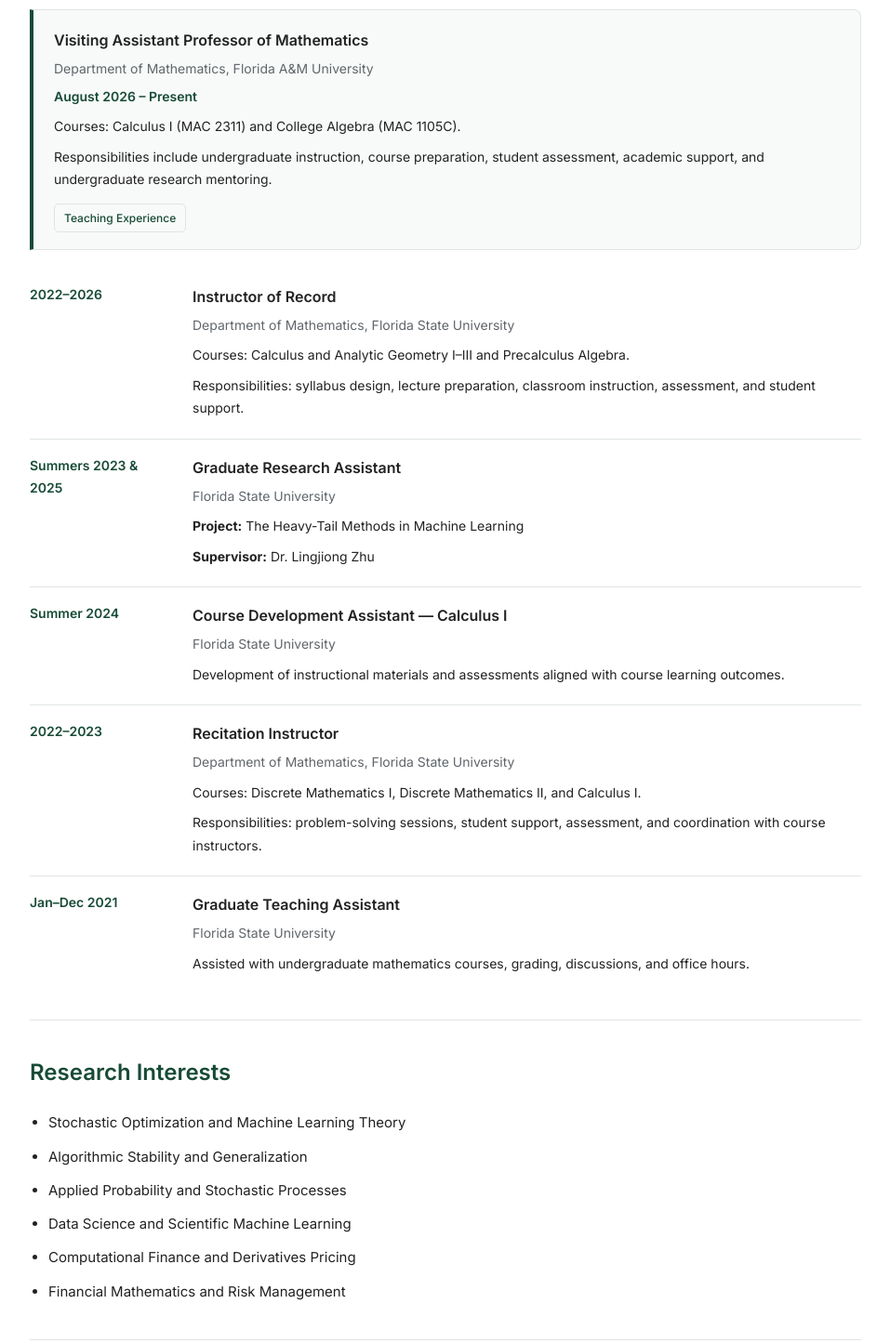
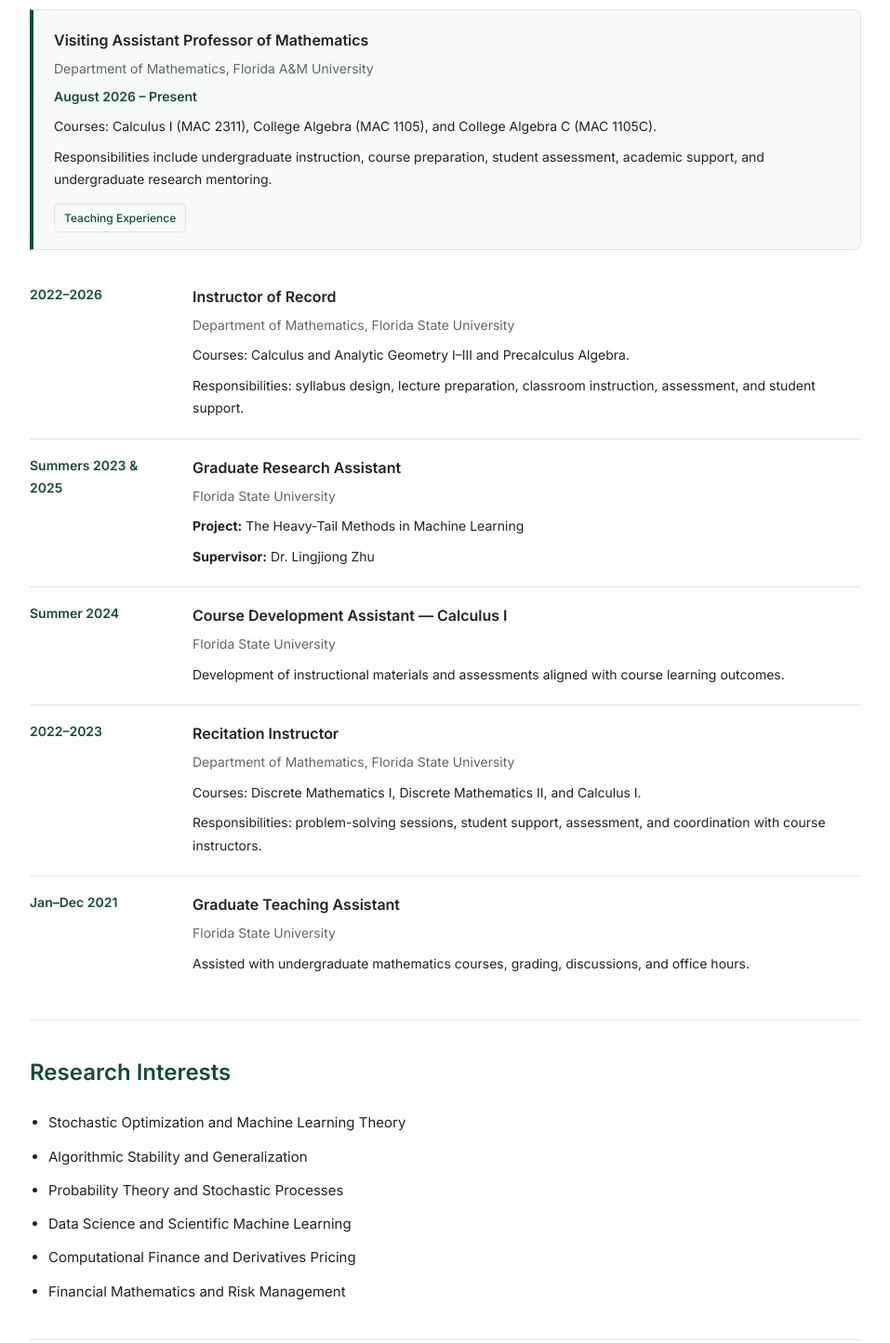
Before and after one commit to Sonet1123/Sonet1123.github.io, a plain HTML site: page cv.html in a window 1280 px wide. Shown: the part 1100-2545 px from the top of the page at 93% size, without its empty margins (161-1118 px from the left). Drawn offline with Linux system fonts and the light colour scheme.

Commit message:
Update cv.html

```diff
--- a/cv.html
+++ b/cv.html
@@ -737,8 +737,8 @@
         </p>
 
         <p class="description">
-          Courses: Calculus I (MAC 2311)
-          and College Algebra (MAC 1105C).
+          Courses: Calculus I (MAC 2311), College Algebra (MAC 1105),
+          and College Algebra C (MAC 1105C).
         </p>
 
         <p class="description">
@@ -928,7 +928,7 @@
         </li>
 
         <li>
-          Applied Probability and Stochastic Processes
+          Probability Theory and Stochastic Processes
         </li>
 
         <li>
```
